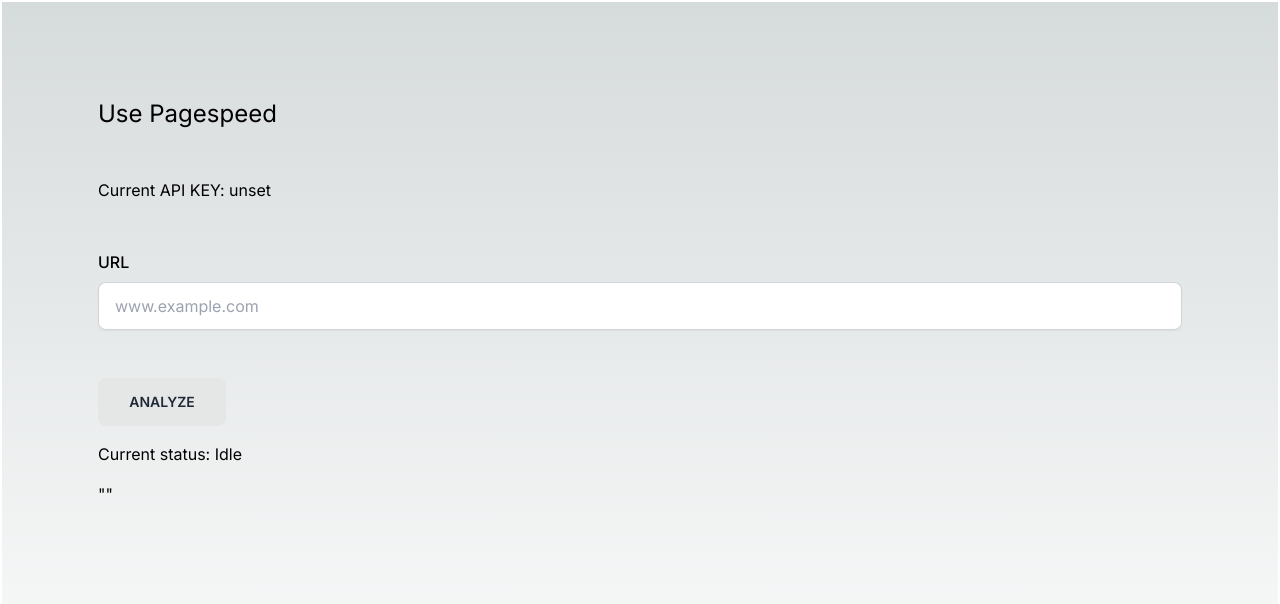
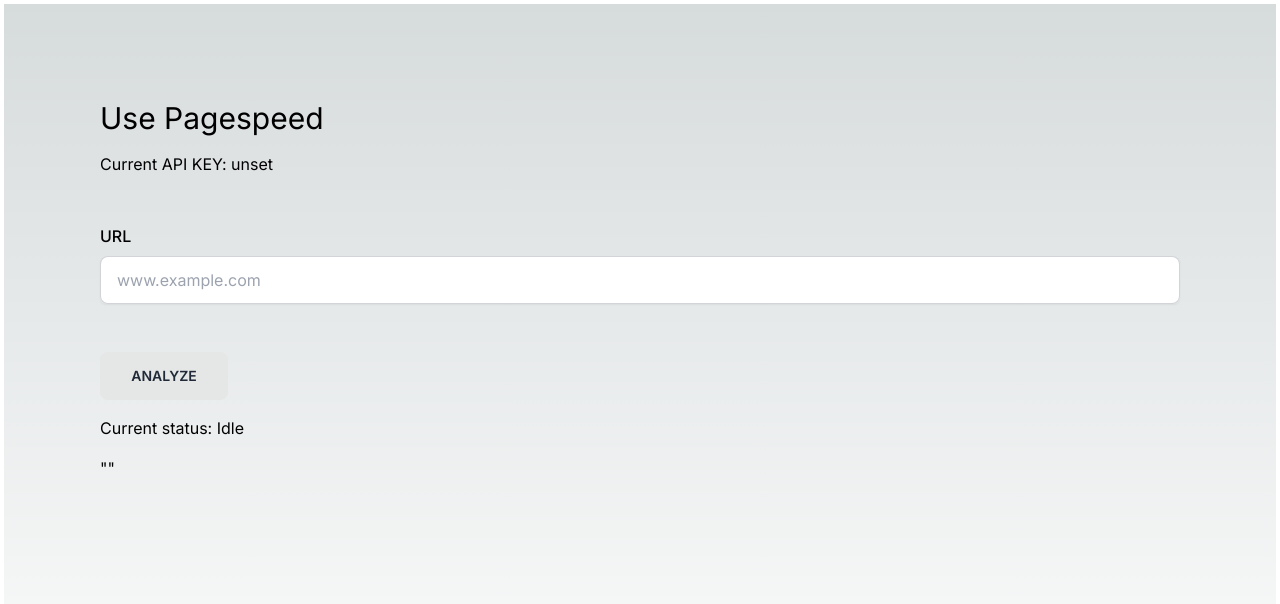
Before and after one commit to bsonCrew/Pagespeed-study, a Next.js app: page / in a window 1280 px wide. Shown: the top 604 px of the page. Built offline with nearby package versions, Linux system fonts and the light colour scheme; no server answers.

Commit message:
feat: add Recoil deps, and added RecoilRootProvider

```diff
--- a/src/app/layout.tsx
+++ b/src/app/layout.tsx
@@ -2,6 +2,7 @@
 import {Inter} from 'next/font/google'
 import './globals.css'
 import {ReactNode} from "react";
+import RecoilRootProvider from "@/recoil/RecoilRootProvider";
 
 const inter = Inter({subsets: ['latin']})
 
@@ -18,12 +19,14 @@
     return (
         <html lang="en">
         <body className={inter.className}>
-        <main className="flex min-h-screen flex-col p-24 border-2 border-white">
+        <main className="flex min-h-screen flex-col p-24 border-4 border-white">
             <div className="w-full h-full">
-                <p className="mb-12 text-2xl">
+                <p className="mb-4 text-3xl">
                     Use Pagespeed
                 </p>
-                {children}
+                <RecoilRootProvider>
+                    {children}
+                </RecoilRootProvider>
             </div>
         </main>
         </body>
--- /dev/null
+++ b/src/recoil/RecoilRootProvider.tsx
@@ -0,0 +1,8 @@
+'use client'
+
+import {ReactNode} from "react";
+import {RecoilRoot} from 'recoil'
+
+export default function RecoilRootProvider({children}: { children: ReactNode }) {
+    return <RecoilRoot>{children}</RecoilRoot>
+}
```
Also changed, not shown: package.json (+9 -8 lines), 1 other file (tests, documents, lock files or other folders).
